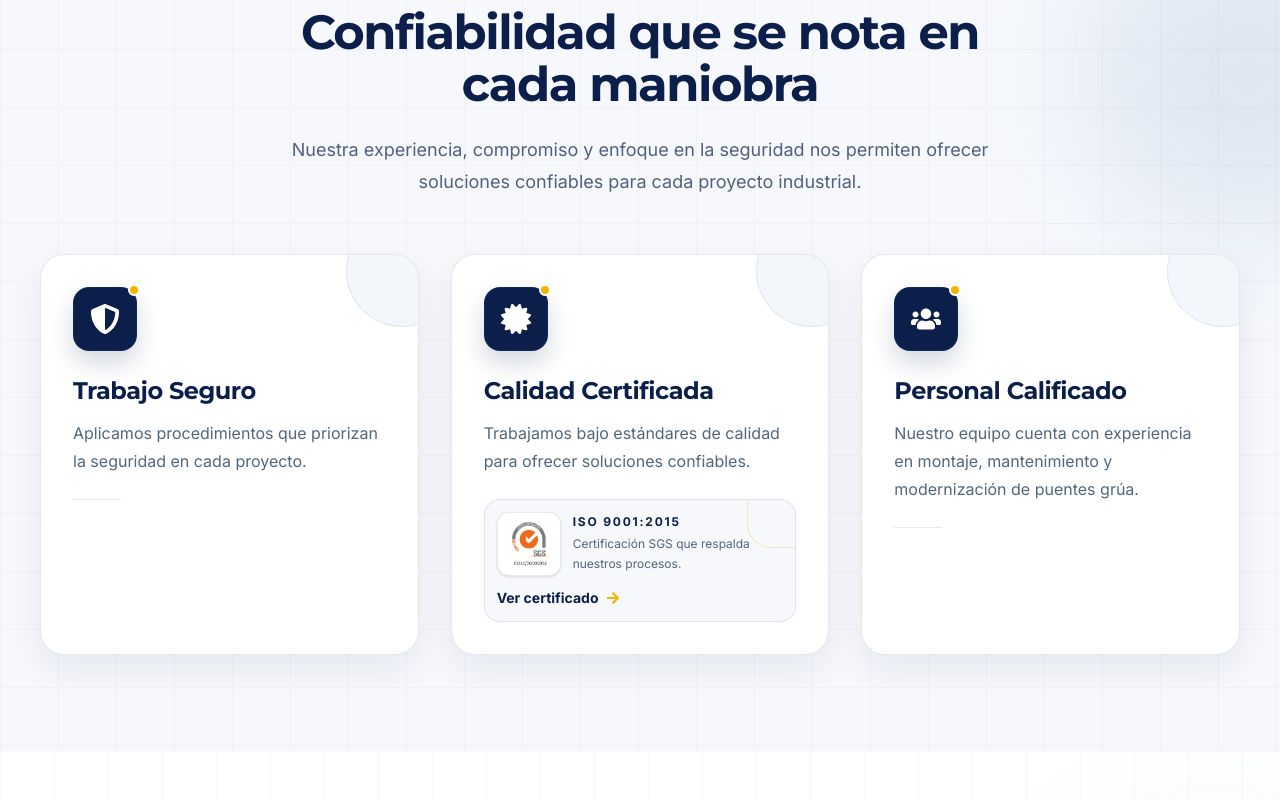
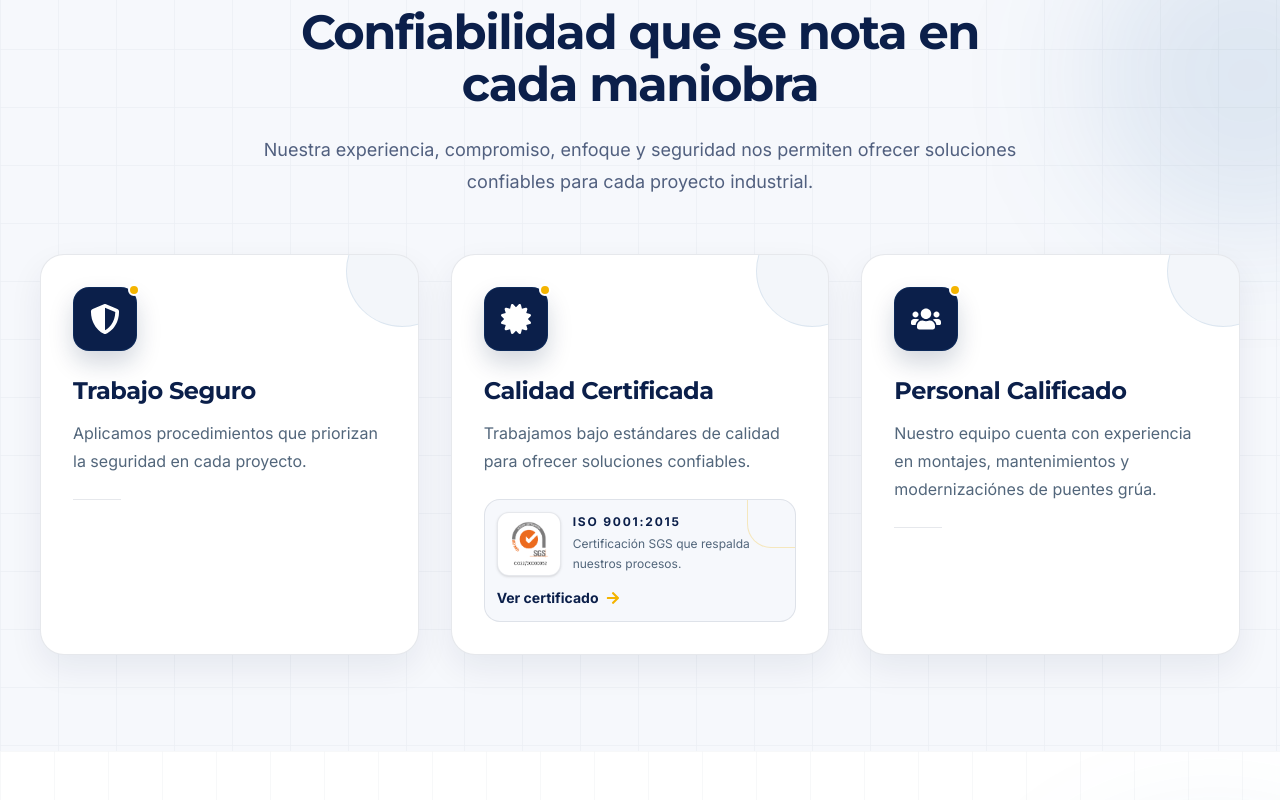
Before and after one commit to Ingever-SAS/INGEVER-WEB, a React (Vite) app: page / in a window 1280 px wide. Shown: the part 2040-2840 px from the top of the page. Built offline with nearby package versions, Linux system fonts and the light colour scheme.

Commit message:
Se arreglaron unos texto para la version final, se quito fomotech de provedores y un control remoto de fomotech

```diff
--- a/src/data/catalog.js
+++ b/src/data/catalog.js
@@ -370,16 +370,6 @@ export const brands = [
           "Sistemas de control y radiocontrol industrial para puentes grúa y equipos de izaje.",
         products: [
           {
-            id: "Alpha-608B",
-            name: "CONTROL REMOTO Alpha-608B",
-            category: "CONTROL REMOTO FOMOTECH",
-            description:
-              "Sistema de control por radio industrial FOMOTECH Alpha-608B para puentes grúa y equipos de elevación. Incorpora transmisor industrial de 8 botones, receptor de alta confiabilidad y funciones de seguridad para aplicaciones de servicio pesado.",
-            image: "/images/marcas/fomotech/Alpha608B.jpg",
-            imageAlt: "Imagen temporal del CONTROL REMOTO Alpha-608B",
-            pdf: "/pdfs/fomotech/Alpha608B.pdf",
-          },
-          {
             id: "PLd-CAT3",
             name: "CONTROL REMOTO PLd CAT3",
             category: "CONTROL REMOTO",
--- a/src/data/clients.js
+++ b/src/data/clients.js
@@ -2,7 +2,6 @@ import client1 from "../assets/images/clients/cliente1.jpg";
 import client2 from "../assets/images/clients/cliente2.jpg";
 import client3 from "../assets/images/clients/cliente3.jpg";
 import client4 from "../assets/images/clients/cliente4.jpg";
-import client5 from "../assets/images/clients/cliente5.jpg";
 
 export const clients = [
   {
@@ -24,10 +23,5 @@ export const clients = [
     id: 4,
     name: "Cliente 4",
     logo: client4,
-  },
-  {
-    id: 5,
-    name: "Cliente 5",
-    logo: client5,
-  },
+  }
 ];
--- a/src/data/features.js
+++ b/src/data/features.js
@@ -25,6 +25,6 @@ export const features = [
     icon: FaUsers,
     title: "Personal Calificado",
     description:
-      "Nuestro equipo cuenta con experiencia en montaje, mantenimiento y modernización de puentes grúa.",
+      "Nuestro equipo cuenta con experiencia en montajes, mantenimientos y modernizaciónes de puentes grúa.",
   },
 ];
--- a/src/data/projects.js
+++ b/src/data/projects.js
@@ -271,7 +271,7 @@ export const projects = [
       "Montaje de carrileras, armado e instalación completa de un puente grúa para una represa, garantizando una puesta en servicio segura y confiable.",
 
     fullDescription:
-      "Proyecto ejecutado durante el año 2018 para el montaje de la estructura de carrileras y el armado e instalación completa de un puente grúa en una represa. La intervención incluyó el montaje de la estructura, la alineación del sistema, los ajustes finales y las pruebas de funcionamiento para garantizar una operación segura y conforme a las especificaciones del proyecto.",
+      "Proyecto ejecutado durante el año 2018 para el montaje de la estructura de vigas carrileras, armado de viga puente, instalacion de polipasto y conexiones para el buen funcionamineto del puente grúa en la compuerta de alimentacion a los generadores, . La intervención incluyó el montaje de la estructura, la alineación del sistema, los ajustes finales y las pruebas de funcionamiento para garantizar una operación segura y conforme a las especificaciones del proyecto.",
 
     heroImage: cueva1,
 
@@ -317,7 +317,7 @@ export const projects = [
 
     location: "Santa Maria - Boyaca",
 
-    year: "2018",
+    year: "2020",
 
     duration: "Por confirmar",
 
@@ -354,11 +354,11 @@ export const projects = [
       },
       {
         label: "Ubicación",
-        value: "Represa - Colombia",
+        value: "Central Hidroeléctrica de Chivor - Colombia",
       },
       {
         label: "Año",
-        value: "2018",
+        value: "2020"
       },
       {
         label: "Actividad",
--- a/src/sections/Features.jsx
+++ b/src/sections/Features.jsx
@@ -16,7 +16,7 @@ function Features() {
         />
 
         <p className="mx-auto mt-5 max-w-3xl text-center text-base leading-7 text-[#0B1F4A]/70 sm:mt-6 sm:text-lg sm:leading-8">
-          Nuestra experiencia, compromiso y enfoque en la seguridad nos permiten
+          Nuestra experiencia, compromiso, enfoque y seguridad nos permiten
           ofrecer soluciones confiables para cada proyecto industrial.
         </p>
 
```
